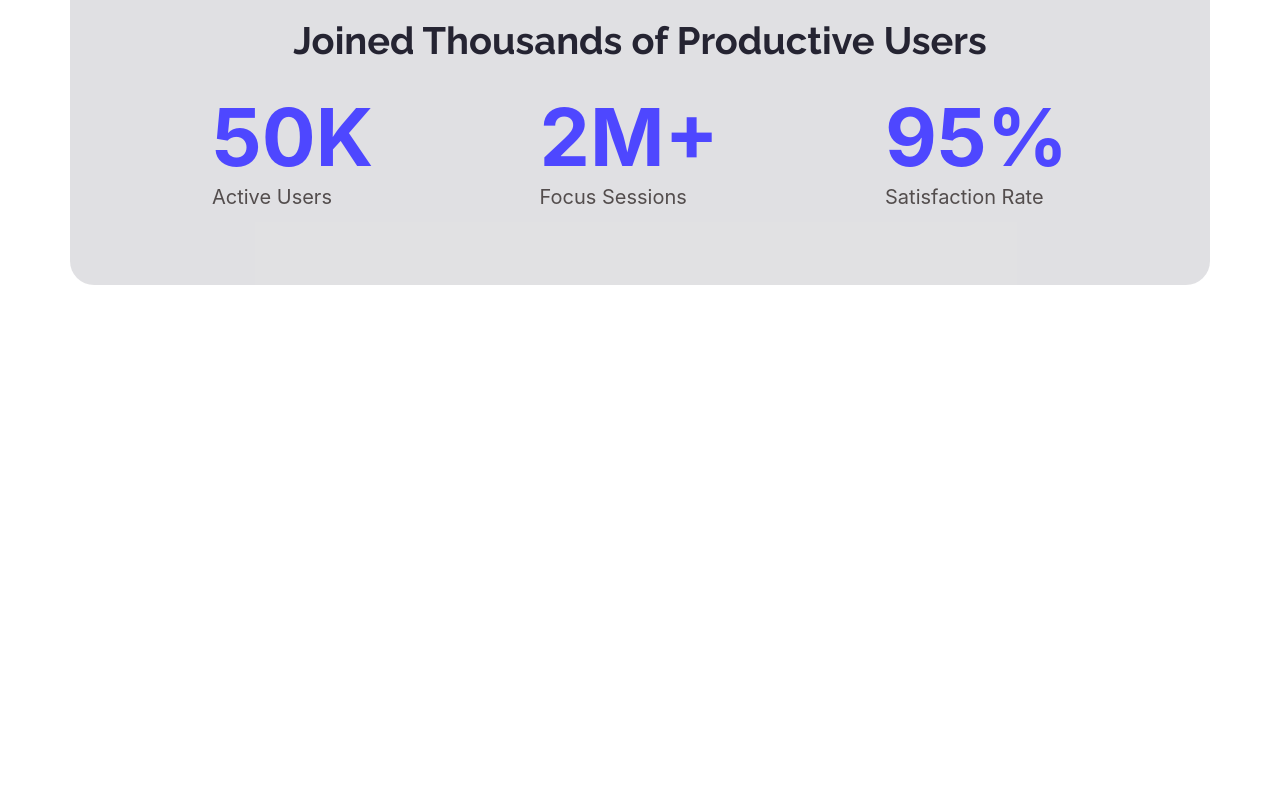
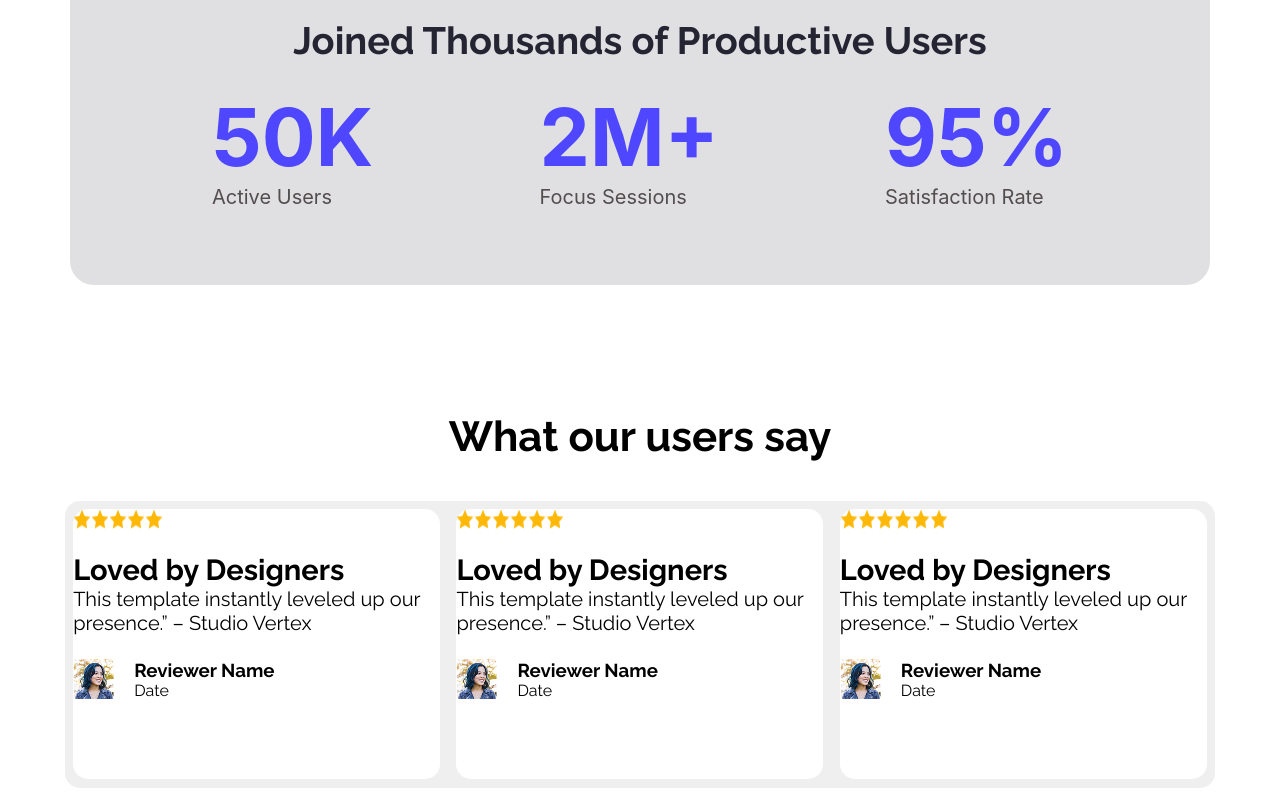
Before and after one commit to Ajoy-123/Webmize.com, a plain HTML site: page index.html in a window 1280 px wide. Shown: the part 1303-2103 px from the top of the page. Before the commit the page ends 1588 px from the top, so only its background shows below. Drawn offline with Linux system fonts and the light colour scheme.

Commit message:
testimonial updated

```diff
--- a/Styles/style.css
+++ b/Styles/style.css
@@ -174,3 +174,55 @@ body{
     font-size: 20px;
     color: #534d4d;
 }
+
+.testimonial-sec{
+    width: 100vw;
+    height: 400px;
+    margin-top: 115px;
+    display: flex;
+    flex-direction: column;
+    justify-content: center;
+    align-items: center;
+}
+.test-section-title{
+    font-size: 42px;
+    font-weight: bold;
+    text-align: center;
+    margin-bottom: 40px;
+}
+.testimonial-details{
+    background-color: #ffffff;
+    width: 367px;
+    height: 270px;
+    display: flex;
+    flex-direction: column;
+    margin-top: 8px;
+    gap: 24px;
+    border-radius: 15px;
+}
+.all-testimonial{
+    background-color:rgba(100, 99, 99, 0.1);
+    width: 1150px;
+    height: 287px;
+    display: flex;
+    flex-direction: row;
+    justify-content: space-around;
+    border-radius: 15px;
+}
+.testimonial-details .icons{
+    width: 20px;
+    height: 20px;
+    display: flex;
+    flex-direction: row;
+}
+.test-name h3{
+    font-size: 29px;
+}
+.test-name p{
+    font-size: 20px;
+}
+.review-details{
+    display: flex;
+    flex-direction: row;
+    gap: 20px;
+}
--- a/index.html
+++ b/index.html
@@ -55,8 +55,62 @@
                 </div>
             </div>
         </section>
-        <section class="testimonial">
-            <h2 class="section-title"></h2>
+        <section class="testimonial-sec">
+            <h2 class="test-section-title">What our users say</h2>
+            <div class="all-testimonial">
+                <div class="testimonial-details">
+                    <div class="icons">
+                        <img src="Images/icon-star.png" alt="">
+                        <img src="Images/icon-star.png" alt="">
+                        <img src="Images/icon-star.png" alt="">
+                        <img src="Images/icon-star.png" alt="">
+                        <img src="Images/icon-star.png" alt="">
+                    </div>
+                    <div class="test-name">
+                        <h3>Loved by Designers</h3>
+                        <p>This template instantly leveled up our presence.” – Studio Vertex</p>
+                    </div>
+                    <div class="review-details">
+                        <div><img src="Images/avatar.png" alt=""></div>
+                        <div>
+                            <h3>Reviewer Name</h3>
+                            <p>Date</p>
+                        </div>
+                    </div>
+                </div>
+                <div class="testimonial-details">
+                    <div class="icons">
+                        <img src="Images/icon-star.png" alt=""><img src="Images/icon-star.png" alt=""><img src="Images/icon-star.png" alt=""><img src="Images/icon-star.png" alt=""><img src="Images/icon-star.png" alt=""><img src="Images/icon-star.png" alt="">
+                    </div>
+                    <div class="test-name">
+                        <h3>Loved by Designers</h3>
+                        <p>This template instantly leveled up our presence.” – Studio Vertex</p>
+                    </div>
+                    <div class="review-details">
+                        <div><img src="Images/avatar.png" alt=""></div>
+                        <div>
+                            <h3>Reviewer Name</h3>
+                            <p>Date</p>
+                        </div>
+                    </div>
+                </div>
+                <div class="testimonial-details">
+                    <div class="icons">
+                        <img src="Images/icon-star.png" alt=""><img src="Images/icon-star.png" alt=""><img src="Images/icon-star.png" alt=""><img src="Images/icon-star.png" alt=""><img src="Images/icon-star.png" alt=""><img src="Images/icon-star.png" alt="">
+                    </div>
+                    <div class="test-name">
+                        <h3>Loved by Designers</h3>
+                        <p>This template instantly leveled up our presence.” – Studio Vertex</p>
+                    </div>
+                    <div class="review-details">
+                        <div><img src="Images/avatar.png" alt=""></div>
+                        <div>
+                            <h3>Reviewer Name</h3>
+                            <p>Date</p>
+                        </div>
+                    </div>
+                </div>
+            </div>
         </section>
     </Main>
     <Footer>
```
